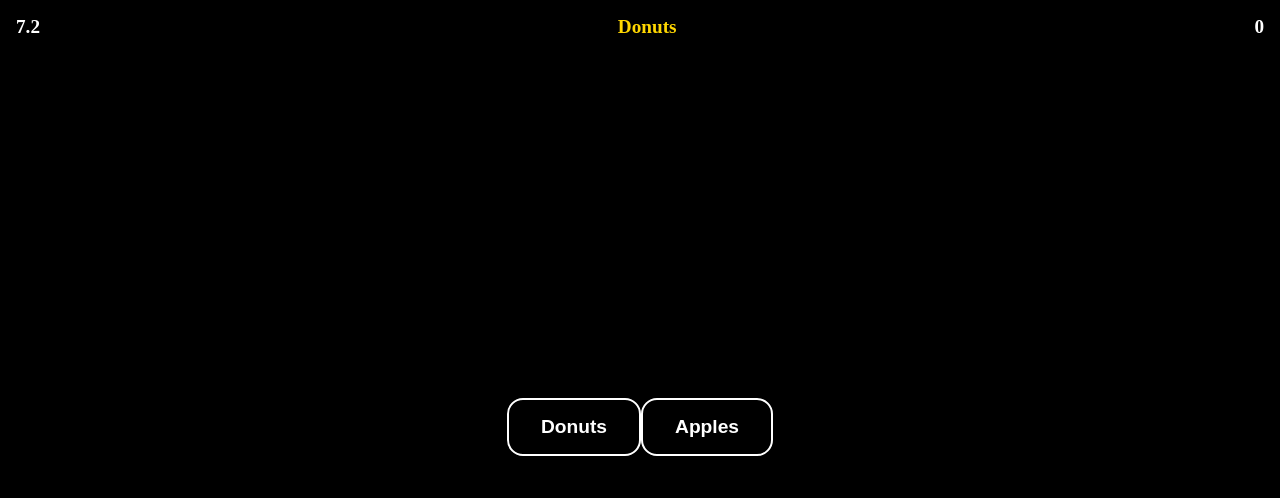
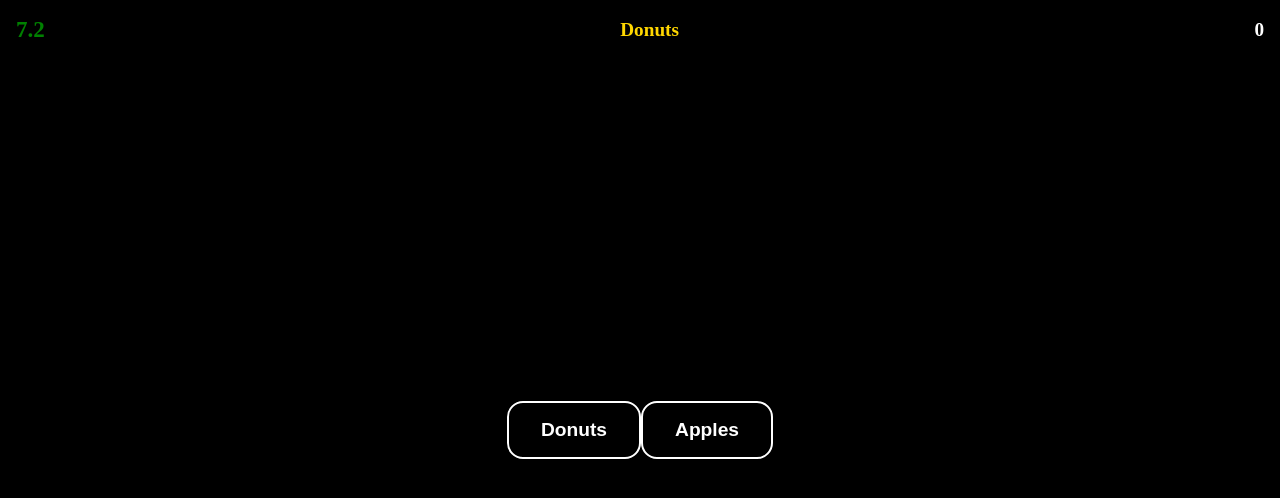
Before and after one commit to chriskuhtz/oso-goloso, a React (Vite) app: page / in a window 1280 px wide. Both pictures are taken after a click on the button "Play". Shown: the top 498 px of the page. Built offline with nearby package versions, Linux system fonts and the light colour scheme.

Commit message:
timer color coding

```diff
--- a/src/components/Timer/Timer.tsx
+++ b/src/components/Timer/Timer.tsx
@@ -16,5 +16,9 @@ export const Timer = (): JSX.Element => {
 		return () => clearInterval(timerReducer);
 	}, [setTimer, timer]);
 
-	return <div>{(timer / 1000).toFixed(1)}</div>;
+	return (
+		<div className={timer < 3000 ? 'lowTimer' : 'timer'}>
+			{(timer / 1000).toFixed(1)}
+		</div>
+	);
 };
--- a/src/index.css
+++ b/src/index.css
@@ -52,3 +52,12 @@ button {
 .nextFood {
 	color: gold;
 }
+
+.timer {
+	color: green;
+	font-size: larger;
+}
+.lowTimer {
+	color: red;
+	font-size: larger;
+}
```
